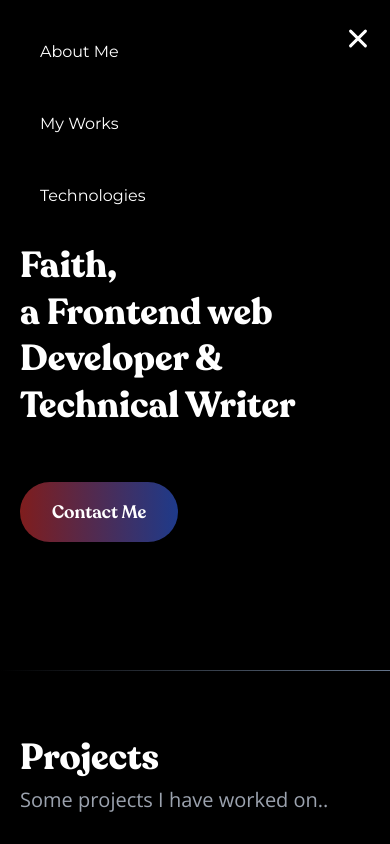
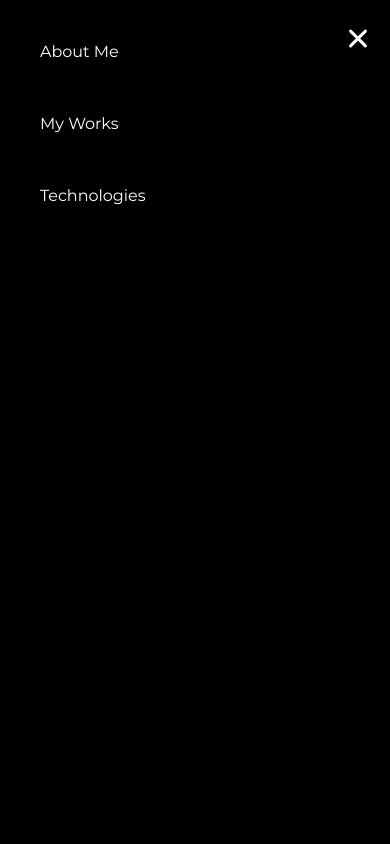
Before and after one commit to Faithyyyyy/My-Portfolio, a React (Vite) app: page / in a window 390 px wide. Both pictures are taken after a click on the element 358 px from the left and 42 px from the top of the page. Shown: the top 844 px of the page. Built offline with nearby package versions, Linux system fonts and the light colour scheme.

Commit message:
Adjusted the navbar

```diff
--- a/package.json
+++ b/package.json
@@ -9,6 +9,7 @@
     "preview": "vite preview"
   },
   "dependencies": {
+    "framer-motion": "^10.10.0",
     "icons": "^1.0.0",
     "react": "^18.2.0",
     "react-dom": "^18.2.0",
--- a/src/App.jsx
+++ b/src/App.jsx
@@ -1,17 +1,25 @@
 import "./App.css";
 import "./fonts/Recoleta-Bold.woff2";
-
 import Navbar from "./Components/Navbar";
 import Hero from "./Components/HeroSection";
 import Projects from "./Components/Projects";
 import AboutMe from "./Components/AboutMe";
 import Tech from "./Components/Tecnologies";
 import Footer from "./Components/Footer";
+import { useState } from "react";
 function App() {
+  const [navIcon, setNavIcon] = useState(false);
+  const handleNav = () => {
+    setNavIcon(!navIcon);
+  };
   return (
-    <div className="font-monsterat text-white bg-black">
-      <Navbar />
-      <Hero />
+    <div
+      className={`font-monsterat text-white bg-black ${
+        navIcon ? "overflow-hidden h-[800px]" : ""
+      }`}
+    >
+      <Navbar handleNav={handleNav} navIcon={navIcon} />
+      <Hero navIcon={navIcon} />
       <Projects />
       <AboutMe />
       <Tech />
--- a/src/Components/HeroSection.jsx
+++ b/src/Components/HeroSection.jsx
@@ -1,9 +1,14 @@
 // import "./fonts/Recoleta-Bold.woff2";
 import "../fonts/Recoleta-Bold.woff2";
-function Hero() {
+function Hero({ navIcon }) {
+  console.log(navIcon);
   return (
     <>
-      <main className="px-5 py-32 md:pt-56  xl:pt-72 max-w-6xl mx-auto xl:px-0  ">
+      <main
+        className={`px-5 py-32 md:pt-56  xl:pt-72 max-w-6xl mx-auto xl:px-0  ${
+          navIcon ? "overflow-hidden " : ""
+        } ${navIcon ? "h-[800px]" : ""}`}
+      >
         <h1 className="font-[Recoleta] font-[900] text-4xl sm:text-5xl md:text-6xl leading-[1.3] sm:leading-[1.3] md:leading-[1.4] xl:leading-[1.2]  max-w-4xl mb-3">
           <span>Hi there 👋🏽, I'm Faith,</span>
           <span className="block">
--- a/src/Components/Navbar.jsx
+++ b/src/Components/Navbar.jsx
@@ -1,12 +1,12 @@
 import logo from "../assets/my-logo.svg";
 import { useState } from "react";
 import { Link, NavLink } from "react-router-dom";
-function Navbar() {
+function Navbar({ handleNav, navIcon }) {
   const [toggle, setToggle] = useState(false);
   const [closeNavbar, setcloseNavbar] = useState(false);
-  const [navIcon, setNavIcon] = useState(false);
+  // const [navIcon, setNavIcon] = useState(false);
 
-  const closeNav = () => {
+  const closeNav = ({ handleNav }) => {
     closeNavbar(true);
   };
   const changeBg = () => {
@@ -17,9 +17,9 @@ function Navbar() {
     }
   };
   window.addEventListener("scroll", changeBg);
-  const handleNav = () => {
-    setNavIcon(!navIcon);
-  };
+  // const handleNav = () => {
+  //   setNavIcon(!navIcon);
+  // };
   return (
     <>
       <div
@@ -61,7 +61,7 @@ function Navbar() {
         </div>
       </div>
       {/* Mobile Render */}
-      <div className="md:hidden bg-bgBlack transition-all">
+      <div className={` md:hidden bg-bgBlack transition-all`}>
         <div className="flex justify-between px-5 py-5">
           <Link to="/">
             <div className="flex items-center gap-2">
@@ -73,7 +73,7 @@ function Navbar() {
           </Link>
           <div
             className={`w-6  h-7  relative ${navIcon ? "" : "top-2"} z-50 `}
-            onClick={handleNav}
+            onClick={() => handleNav()}
           >
             <span
               className={`w-full h-[3px] rounded-md block absolute transition duration-500 ${
@@ -95,7 +95,7 @@ function Navbar() {
           </div>
         </div>
         <div
-          className={`bg-black h-[250px] flex flex-col gap-12 p-10 text-white z-10 absolute top-0 w-full ${
+          className={`bg-black h-screen flex flex-col gap-12 p-10 text-white z-10 absolute top-0 w-full ${
             navIcon ? "block" : "hidden"
           } navbar`}
         >
```
Also changed, not shown: 1 other file (tests, documents, lock files or other folders).
